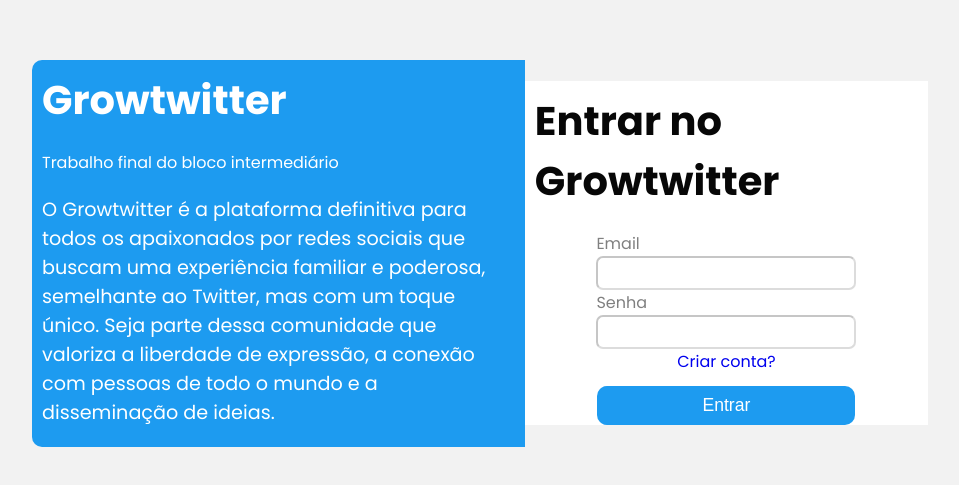
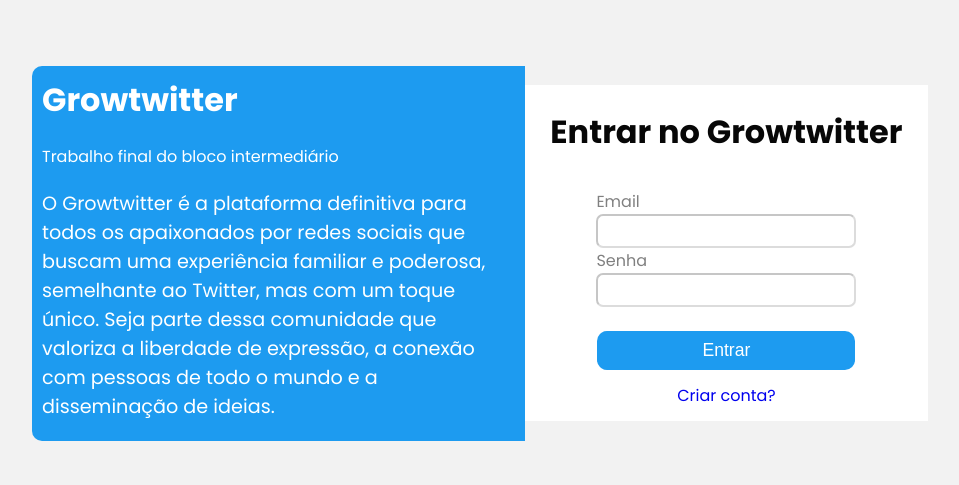
Before and after one commit to marcelo-alldo/growtwitter-18-ed-front, a React (Vite) app: page /login in a window 1280 px wide. Shown: the part 147-632 px from the top of the page, without its empty margins (160-1119 px from the left). Built offline with nearby package versions, Linux system fonts and the light colour scheme.

Commit message:
feat: fix white cart height, links

```diff
--- a/src/components/login-and-create-account/H2Styled.tsx
+++ b/src/components/login-and-create-account/H2Styled.tsx
@@ -5,7 +5,7 @@ const H2Styled = styled.h2`
   padding-left: 10px;
   padding-right: 10px;
   padding-bottom: 20px;
-  font-size: 2.5rem;
+  font-size: 2rem;
   margin: 0;
 `;
 
--- a/src/components/login-and-create-account/WhiteCardStyled.tsx
+++ b/src/components/login-and-create-account/WhiteCardStyled.tsx
@@ -2,7 +2,7 @@ import styled from 'styled-components';
 
 const WhiteCardStyled = styled.div`
   width: 45%;
-  height: 100%;
+  min-height: 42vh;
   background-color: #ffffff;
   color: #070707;
   display: flex;
--- a/src/pages/CreateAccount.tsx
+++ b/src/pages/CreateAccount.tsx
@@ -56,6 +56,7 @@ function CreateAccount() {
             <LoginInputStyled type="password" value={password} onChange={ev => setPassword(ev.target.value)} />
           </div>
           <ButtonDefault label="Entrar" action={handleCreateAccount} bigButton={true} lessRound={true} />
+          <a href="/login">Já possui conta?</a>
         </WhiteCardStyled>
       </CenterCardStyled>
     </LayoutStyled>
--- a/src/pages/Login.tsx
+++ b/src/pages/Login.tsx
@@ -58,8 +58,8 @@ function Login() {
             <LabelStyled htmlFor="password">Senha</LabelStyled>
             <LoginInputStyled type="password" value={password} onChange={ev => setPassword(ev.target.value)} />
           </div>
+          <ButtonDefault label="Entrar" action={handleLogin} bigButton={true} lessRound={true} />
           <a href="/create-account">Criar conta?</a>
-          <ButtonDefault label="Entrar" action={handleLogin} bigButton={true} lessRound={true} />
         </WhiteCardStyled>
       </CenterCardStyled>
     </LayoutStyled>
```
